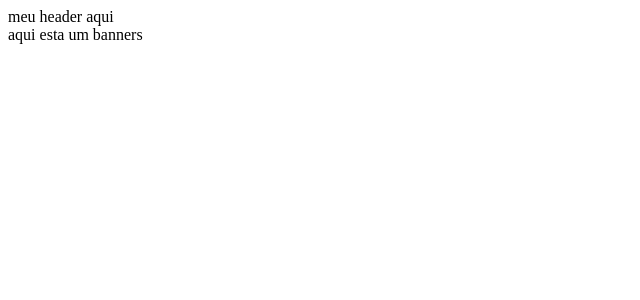
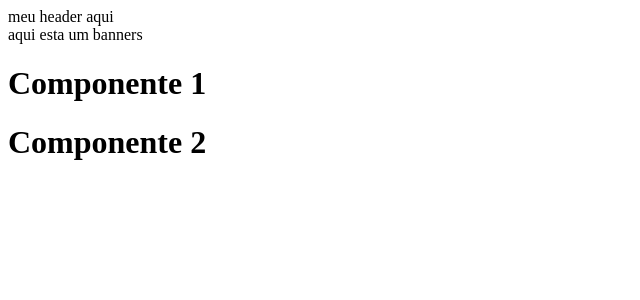
Before and after one commit to MarcosSilva2021/react-aula01, a React (Vite) app: page / in a window 1280 px wide. Shown: the top 300 px of the page, without its empty margins (0-640 px from the left). Built offline with nearby package versions, Linux system fonts and the light colour scheme.

Commit message:
implementando a importação/exportaão de multiplos componenetes

```diff
--- a/src/App.jsx
+++ b/src/App.jsx
@@ -1,11 +1,14 @@
 import Banner from "./components/Banner";
 import Header from "./components/Header";
+import { Componente1, Componente2 } from "./components/VariosComponentes";
 
 const App = () => {
   return (
     <>
       <Header/>
       <Banner/>
+      <Componente1/>
+      <Componente2/>
     </>
     );
 }
--- /dev/null
+++ b/src/components/VariosComponentes.jsx
@@ -0,0 +1,17 @@
+export const Componente1 = () => {
+    return (
+        <h1>Componente 1</h1>
+    );
+}
+
+export const Componente2 = () => {
+    return (
+        <h1>Componente 2</h1>
+    );
+}
+
+export const Componente3 = () => {
+    return (
+        <h1>Componente 3</h1>
+    );
+}
```
